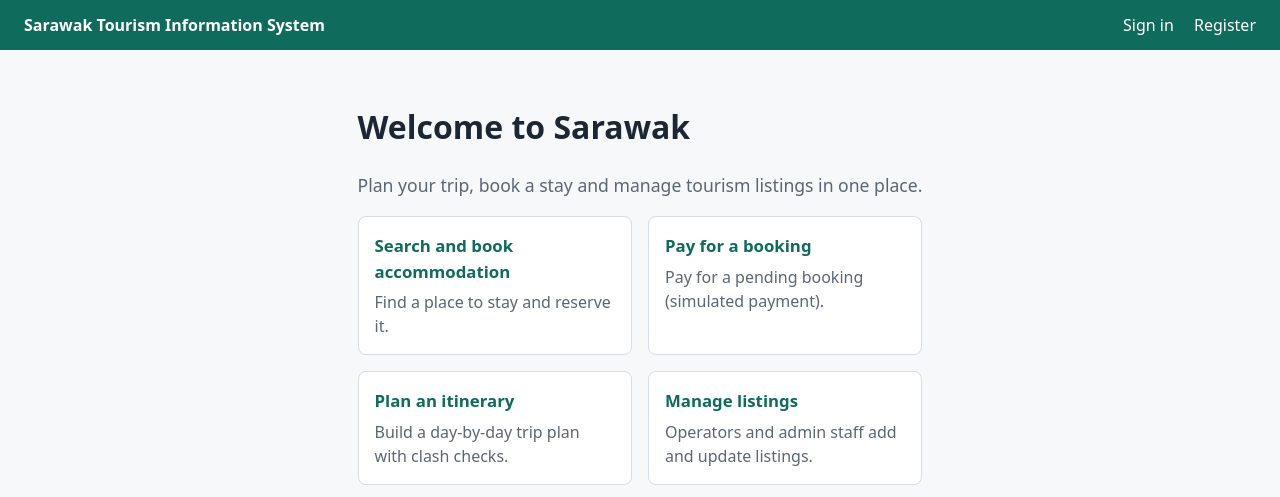
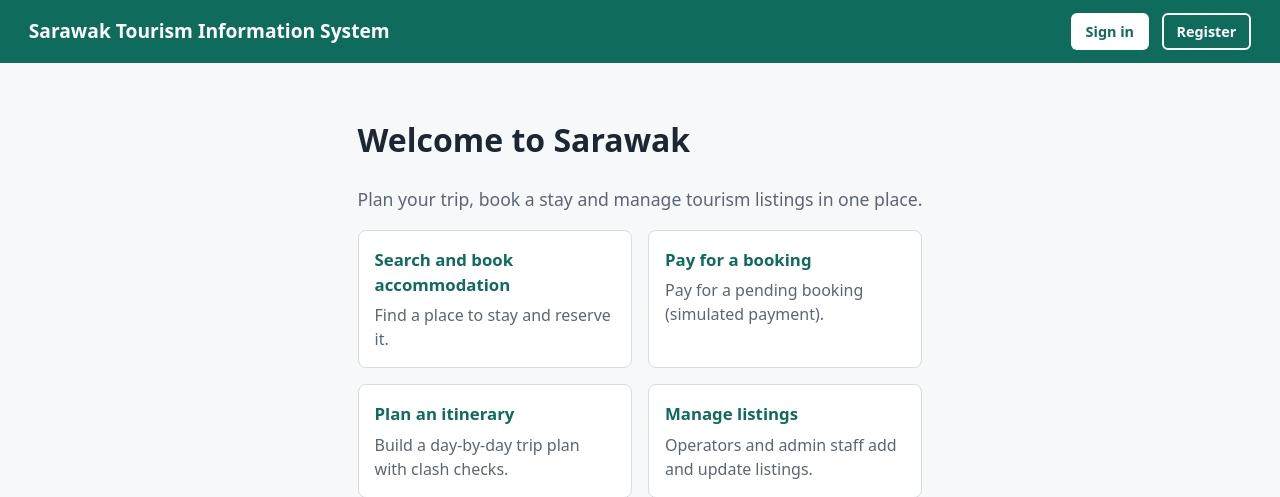
Before and after one commit to ntnlmth/SWE30003_Group7_A3, a Flask app: page / in a window 1280 px wide. Shown: the top 497 px of the page. Run offline with Flask 3, Linux system fonts and the light colour scheme.

Commit message:
edit top title bar

```diff
--- a/app/static/style.css
+++ b/app/static/style.css
@@ -29,8 +29,9 @@ body {
     display: flex;
     justify-content: space-between;
     align-items: center;
-    gap: 1rem;
-    padding: .8rem 1.5rem;
+    flex-wrap: wrap;
+    gap: .8rem;
+    padding: .8rem 1.8rem;
     background: var(--brand);
     color: #fff;
 }
@@ -38,12 +39,43 @@ body {
 .topbar a, .topbar .link {
     color: #fff;
     text-decoration: none;
-    margin-left: 1rem;
 }
 
 .brand {
     font-weight: 700;
-    margin-left: 0 !important;
+    font-size: 1.2rem;
+}
+
+.topbar nav {
+    display: flex;
+    align-items: center;
+    flex-wrap: wrap;
+    gap: .8rem;
+}
+
+.topbar nav a, .topbar nav .link {
+    display: inline-flex;
+    align-items: center;
+    justify-content: center;
+    padding: .36rem .8rem;
+    border: 2px solid transparent;
+    border-radius: 6px;
+    font-size: .9rem;
+    font-weight: 600;
+}
+
+.topbar nav .sign-in {
+    background: #fff;
+    color: var(--brand);
+}
+
+.topbar nav .register {
+    border-color: #fff;
+}
+
+.topbar nav .sign-out {
+    background: var(--error);
+    color: #fff;
 }
 
 .who {
--- a/app/templates/base.html
+++ b/app/templates/base.html
@@ -13,11 +13,11 @@
 			{% if g.user %}
 				<span class="who">{{ g.user.name }} ({{ g.user.display_role }})</span>
 				<form method="post" action="{{ url_for('auth.sign_out') }}" class="inline">
-					<button type="submit" class="link">Sign out</button>
+					<button type="submit" class="link sign-out">Sign out</button>
 				</form>
 			{% else %}
-				<a href="{{ url_for('auth.sign_in') }}">Sign in</a>
-				<a href="{{ url_for('auth.register') }}">Register</a>
+				<a class="sign-in" href="{{ url_for('auth.sign_in') }}">Sign in</a>
+				<a class="register" href="{{ url_for('auth.register') }}">Register</a>
 			{% endif %}
 		</nav>
 	</header>
```
